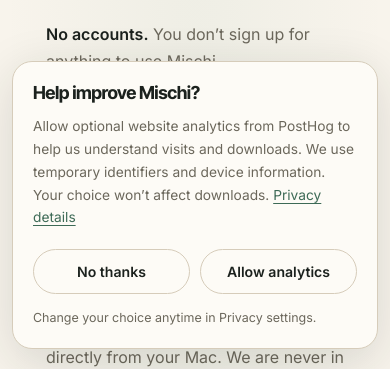
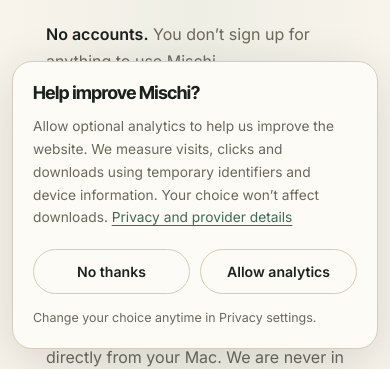
Before and after one commit to KuudAdmin/mischi-website, a Next.js app: page /privacy in a window 390 px wide. Shown: the part 483-852 px from the top of the page. Built offline with nearby package versions, Linux system fonts and the light colour scheme; no server answers.

Commit message:
fix: reposition and simplify analytics consent prompt

```diff
--- a/app/components/legal/PrivacyControls.tsx
+++ b/app/components/legal/PrivacyControls.tsx
@@ -40,7 +40,7 @@
       {status === 'unknown' && !open && (
         <aside className={styles.banner} aria-labelledby="analytics-choice-title">
           <h2 id="analytics-choice-title" className={styles.title}>Help improve Mischi?</h2>
-          <p className={styles.copy}>Allow optional website analytics from PostHog to help us understand visits and downloads. We use temporary identifiers and device information. Your choice won’t affect downloads. <a href="/privacy#analytics">Privacy details</a></p>
+          <p className={styles.copy}>Allow optional analytics to help us improve the website. We measure visits, clicks and downloads using temporary identifiers and device information. Your choice won’t affect downloads. <a href="/privacy#analytics">Privacy and provider details</a></p>
           <div className={styles.actions}>
             <button type="button" className={styles.button} onClick={() => choose('rejected')}>No thanks</button>
             <button type="button" className={styles.button} onClick={() => choose('accepted')}>Allow analytics</button>
--- a/app/components/legal/legal-controls.module.css
+++ b/app/components/legal/legal-controls.module.css
@@ -43,12 +43,13 @@
 .wide { width: 100%; }
 .button:focus-visible, .close:focus-visible, .settings:focus-visible { outline: 2px solid var(--sage-800); outline-offset: 3px; }
 .note { margin-top: 14px; color: var(--color-text-muted); font-size: .78rem; line-height: 1.6; }
-.banner { position: fixed; z-index: 150; left: 20px; bottom: 20px; width: min(440px, calc(100vw - 40px)); padding: 24px; border: 1px solid var(--color-border-strong); border-radius: 20px; background: var(--color-surface); color: var(--color-text); box-shadow: 0 12px 50px rgba(27, 33, 29, .14); }
+/* Keep consent controls above the roaming pet, including on narrow screens. */
+.banner { position: fixed; z-index: 10000; right: 20px; bottom: 20px; width: min(440px, calc(100vw - 40px)); padding: 24px; border: 1px solid var(--color-border-strong); border-radius: 20px; background: var(--color-surface); color: var(--color-text); box-shadow: 0 12px 50px rgba(27, 33, 29, .14); }
 .banner .title { font-size: 1.12rem; }
 .banner .copy { margin-bottom: 12px; font-size: .86rem; }
 .banner .actions > button { flex: 1; }
 .settings { border: 0; padding: 0; background: transparent; color: inherit; font: inherit; font-size: .875rem; cursor: pointer; text-decoration: underline; text-underline-offset: 3px; }
 @media (max-width: 480px) {
   .dialog { padding: 30px 22px 24px; }
-  .banner { left: 12px; bottom: 12px; width: calc(100vw - 24px); padding: 20px; }
+  .banner { right: 12px; bottom: 12px; width: calc(100vw - 24px); padding: 20px; }
 }
```
